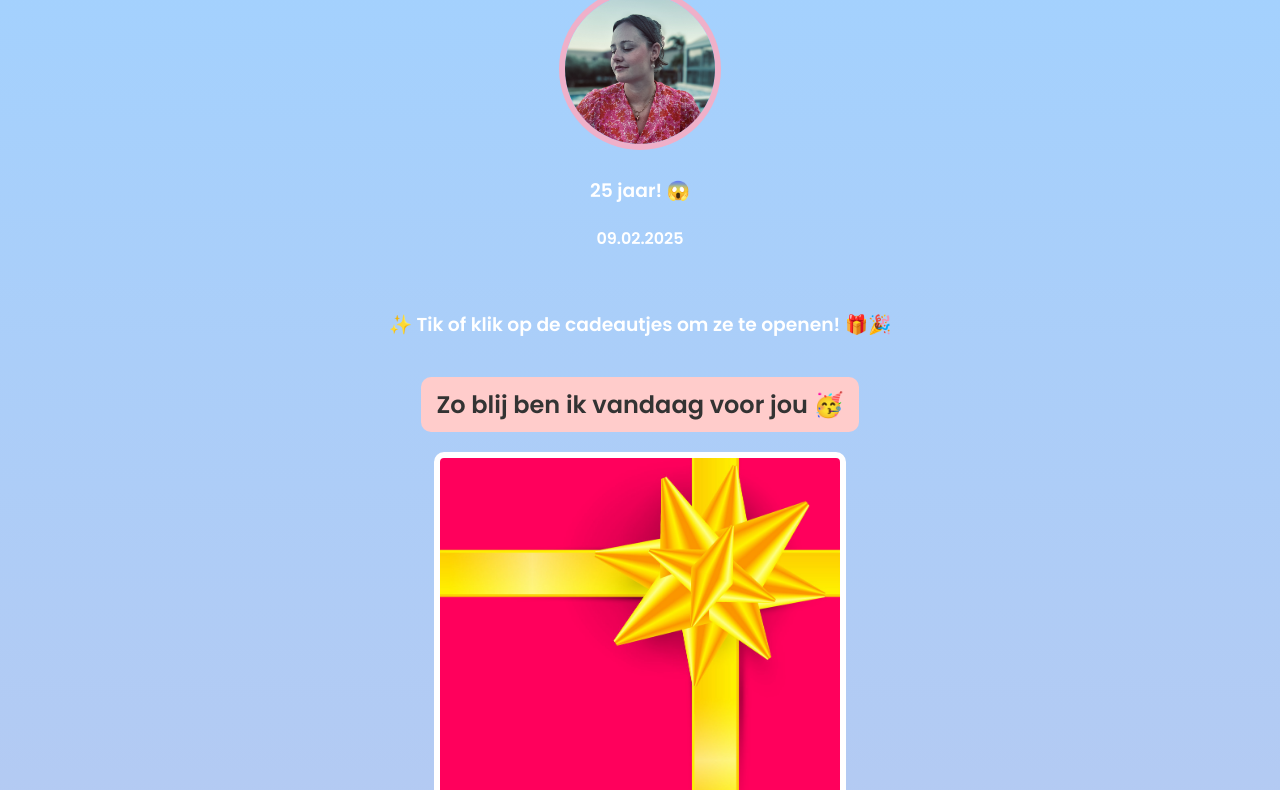
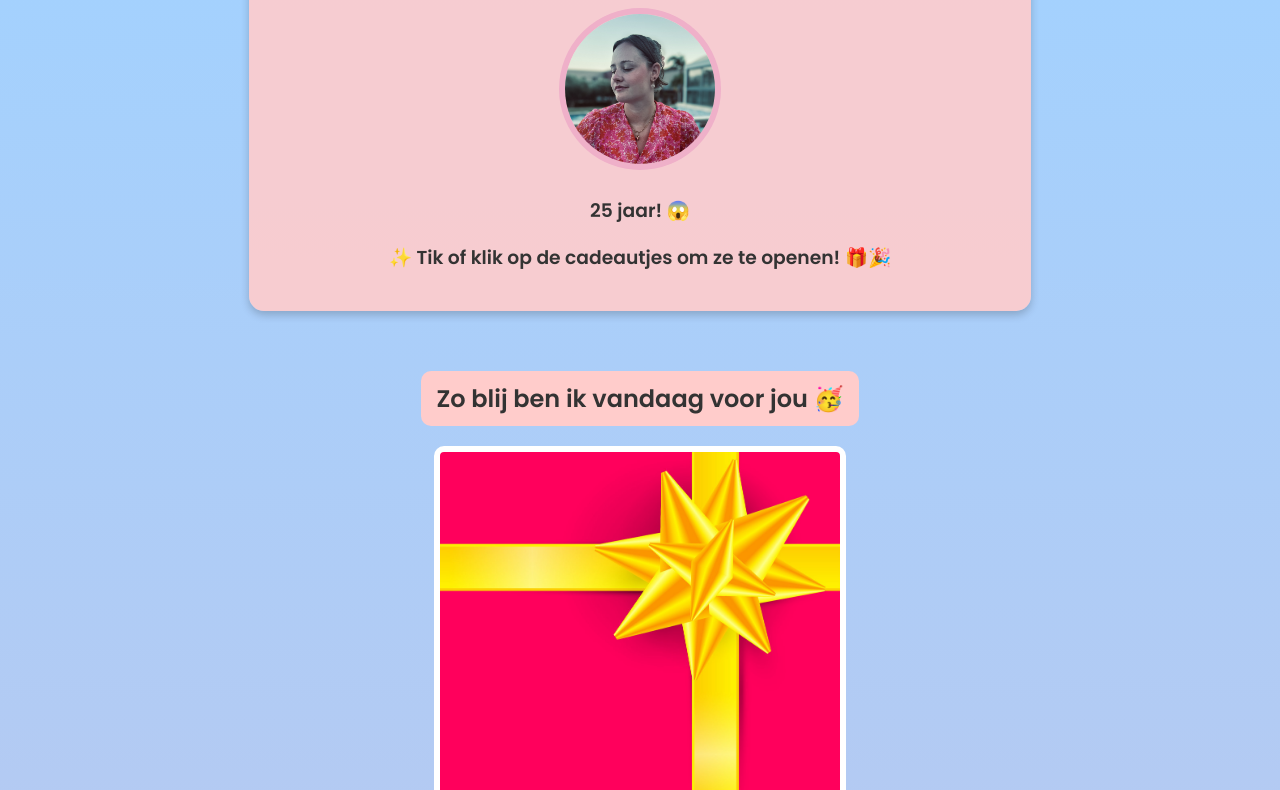
Before and after one commit to Volki20/birthday-card, a plain HTML site: page index.html in a window 1280 px wide. Shown: the part 103-893 px from the top of the page. Drawn offline with Linux system fonts and the light colour scheme.

Commit message:
lettertype

```diff
--- a/index.html
+++ b/index.html
@@ -26,11 +26,10 @@
         <h1>Vandaag is het Célestine haar verjaardag! 🎉</h1>
         <img id="profile-img" src="images/profiel.jpg">
         <h3 id="leeftijd">25 jaar! 😱</h3>
-        <h4 id="datum">09.02.2025</h4>
+        <h3 class="gift-hint">✨ Tik of klik op de cadeautjes om ze te openen! 🎁🎉</h3>
     </div>
 
     <div class="gift-section">
-        <h3 class="gift-hint">✨ Tik of klik op de cadeautjes om ze te openen! 🎁🎉</h3>
         <h2 class="gift-title">Zo blij ben ik vandaag voor jou 🥳</h2>
         <div class="gift-img" id="gift-img-happy" onclick="toggleGift('gift-img-happy', 'images/happy.gif')"></div>
     </div>
--- a/styles.css
+++ b/styles.css
@@ -5,6 +5,19 @@ body {
     color: #ffffff;
     margin: 0;
     padding: 0;
+}
+
+#header {
+    background: rgba(255, 204, 204, 0.9);
+    padding: 20px;
+    border-radius: 15px;
+    display: inline-block;
+    text-align: center;
+    box-shadow: 0 4px 8px rgba(0, 0, 0, 0.2);
+}
+
+h1, h3, h4 {
+    color: #333;
 }
 
 h2 {
```
